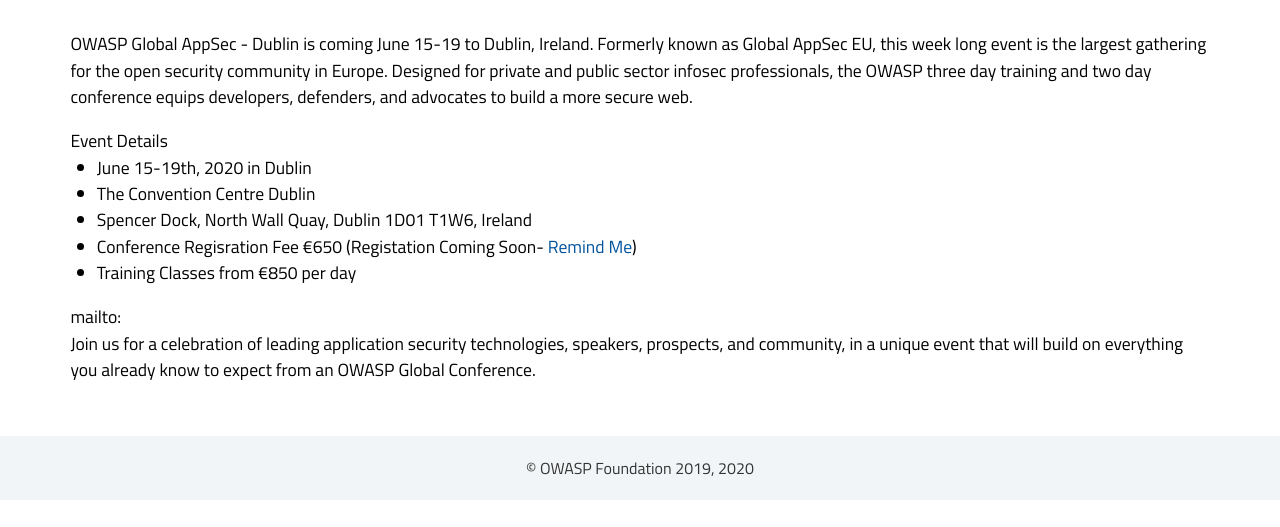
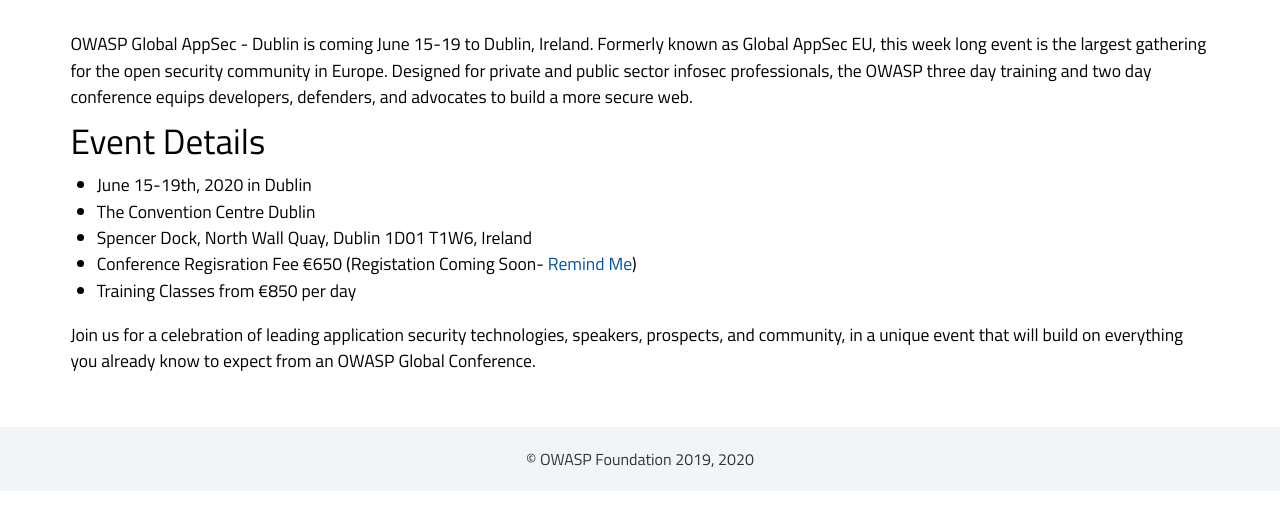
Before and after one commit to globalsea/globalsea.github.io, a Jekyll site: the page built from index.html, in a window 1280 px wide, cut to the strip 373-900 px from the top of the page. Built offline with Jekyll 4.4.1, drawn with Linux system fonts in a browser that asks for light colours; some web fonts are replaced.

Commit message:
Update index.html

```diff
--- a/index.html
+++ b/index.html
@@ -12,7 +12,7 @@
 <section class="punch">
 	<p>OWASP Global AppSec - Dublin is coming June 15-19 to Dublin, Ireland. Formerly known as Global AppSec EU, this week long event is the largest gathering for the open security community in Europe. Designed for private and public sector infosec professionals, the OWASP three day training and two day conference equips developers, defenders, and advocates to build a more secure web.</p>
 
-	<h3>Event Details</h3>
+	<h2>Event Details</h2>
 	<ul>
 		<li>June 15-19th, 2020 in Dublin
 		<li>The Convention Centre Dublin</li>
@@ -21,8 +21,5 @@
 		<li>Training Classes from €850 per day</li>
 	</ul>
 
-	mailto:
-
-
 	<p>Join us for a celebration of leading application security technologies, speakers, prospects, and community, in a unique event that will build on everything you already know to expect from an OWASP Global Conference.</p>
 </section>
```
